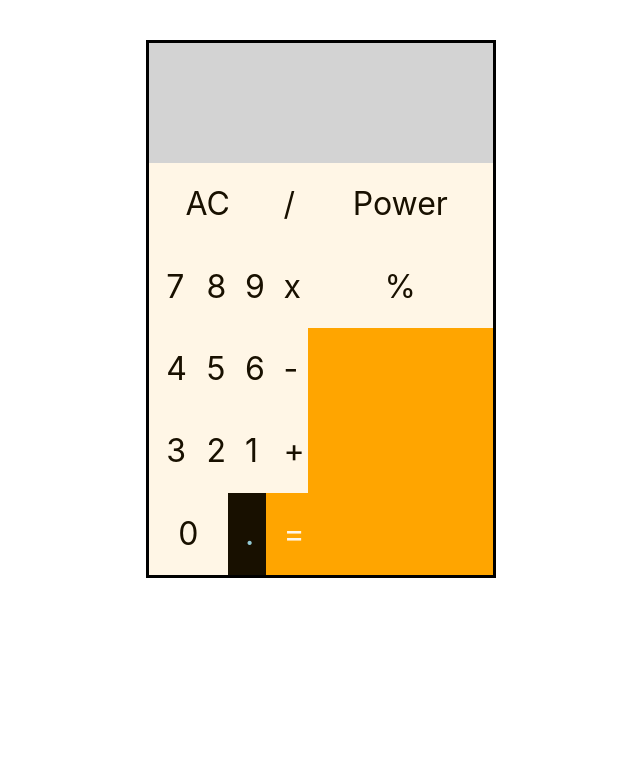
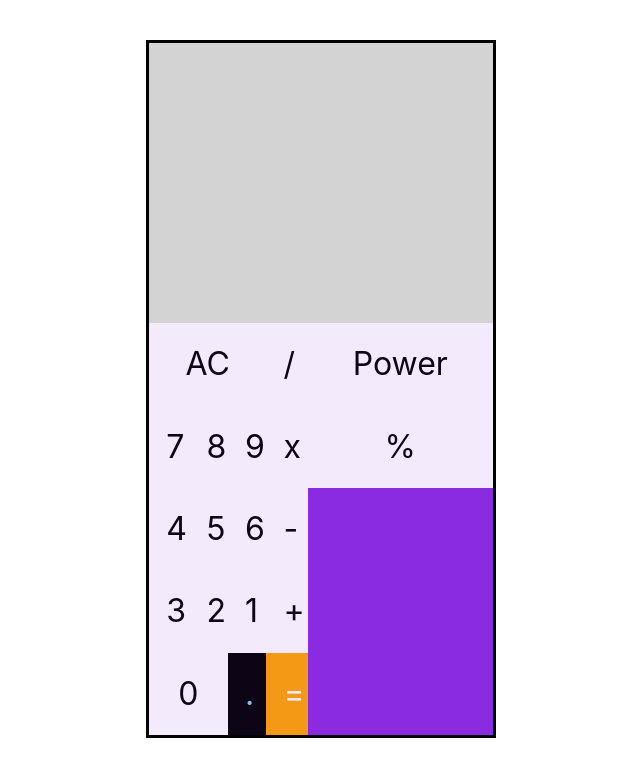
Before and after one commit to Adedayo-A/Calculator-in-Angular, an Angular app in the folder Calculator/calculator/: page / in a window 1280 px wide. Shown: the top 776 px of the page, without its empty margins (319-959 px from the left). Built offline with nearby package versions, Linux system fonts and the light colour scheme.

Commit message:
style some elements

```diff
--- a/Calculator/calculator/src/app/app.component.css
+++ b/Calculator/calculator/src/app/app.component.css
@@ -7,15 +7,17 @@
 
 .display-screen {
     background: lightgrey;
-    height: 15vh;
+    height: 35vh;
     padding: 5% !important;
     font-size: 4rem;
     text-align: right;
+    font-family: Courier, monospace;
     overflow: auto;
 }
 
 .punch-keys-sect {
     height: 67%;
+    background-color: blueviolet;
 }
 
 .key {
```
